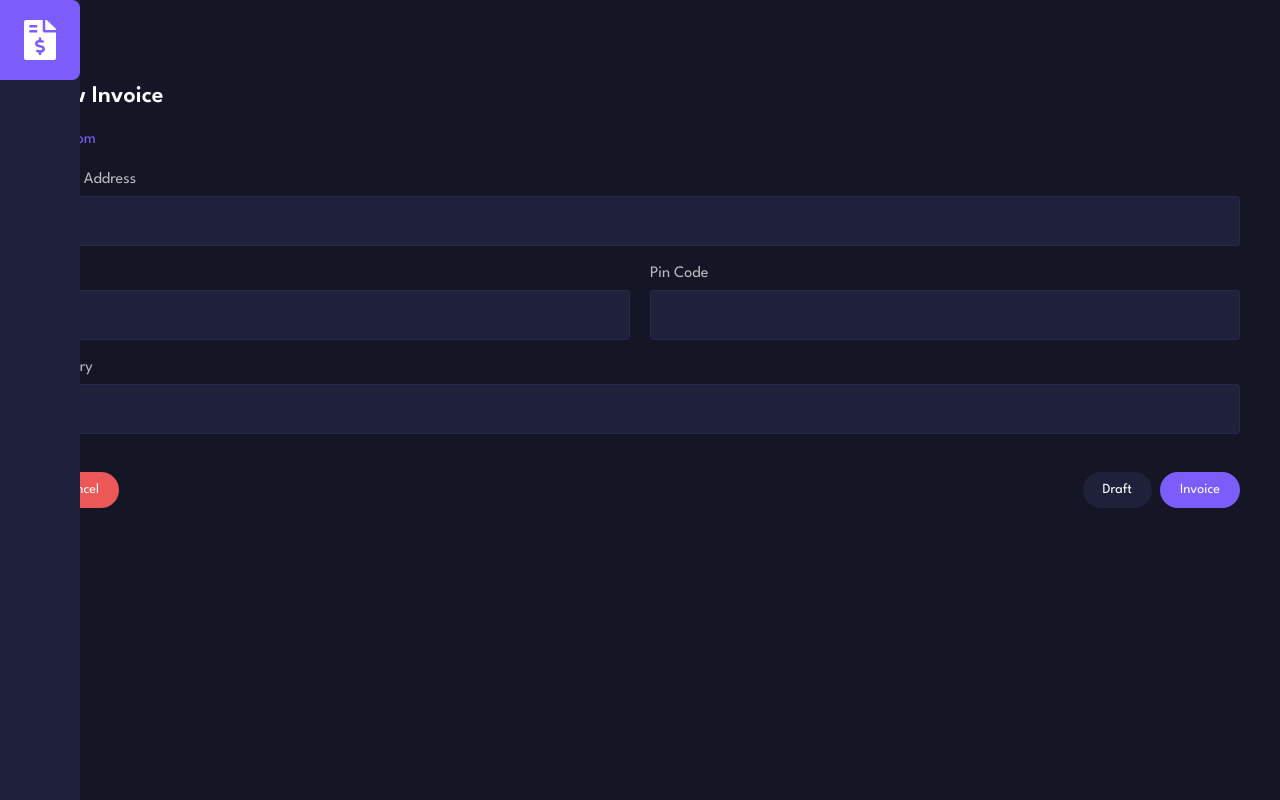
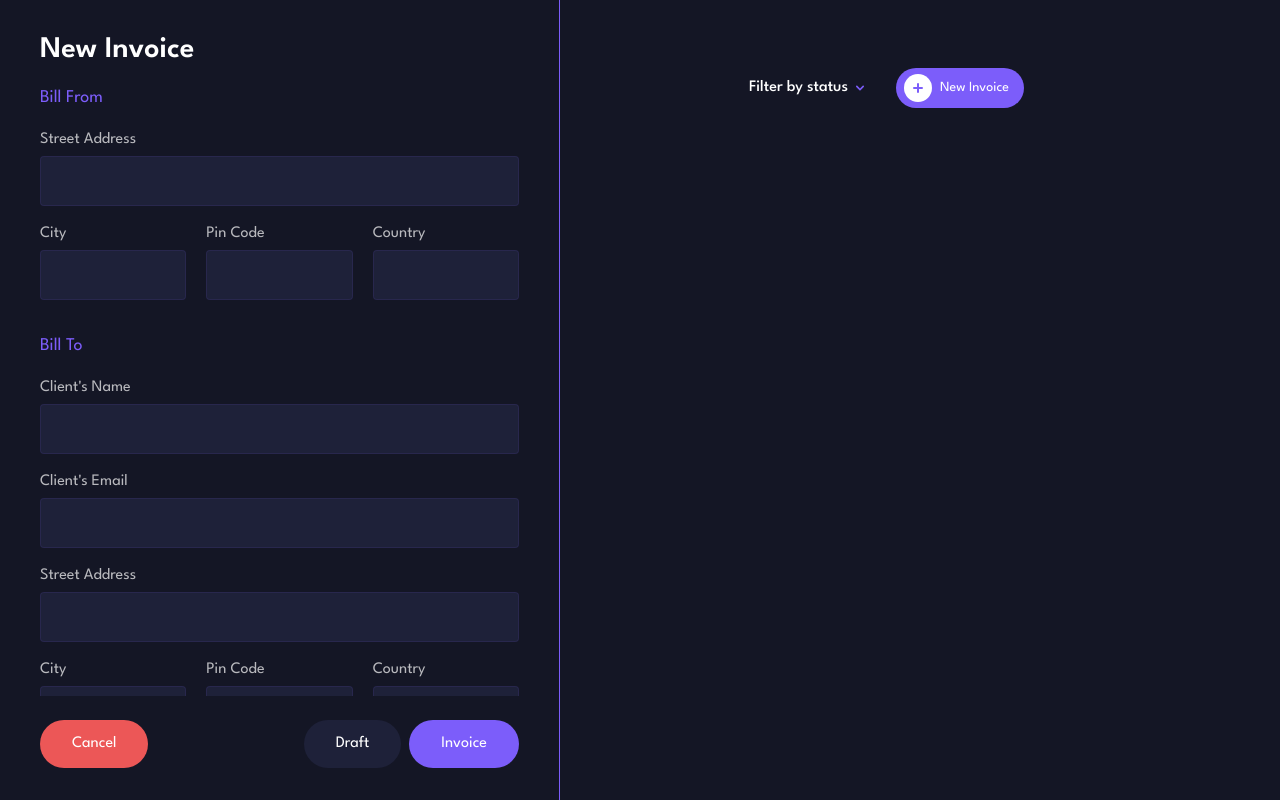
Before and after one commit to Farhaan9082/next-invoice-app, a Next.js app: page / in a window 1280 px wide. Both pictures are taken after a click on the element "New Invoice". Built offline with nearby package versions, Linux system fonts and the light colour scheme.

Commit message:
Form ui complete

```diff
--- a/components/form/FormFields.tsx
+++ b/components/form/FormFields.tsx
@@ -9,12 +9,14 @@ function FormFields() {
   const { values }: any = useFormikContext();
 
   return (
-    <div className="mt-4 overflow-y-scroll max-h-80 scrollbar-hide">
-      <div className="grid grid-cols-2 gap-x-5">
-        <h3 className="text-light-purple col-span-2">Bill From</h3>
+    <div className="mt-4 overflow-y-scroll flex flex-col scrollbar-hide">
+      <div className="grid grid-cols-2 gap-x-5 md:grid-cols-3">
+        <h3 className="text-light-purple col-span-2 md:col-span-3 lg:text-lg">
+          Bill From
+        </h3>
 
         <Input
-          className="col-span-2"
+          className="col-span-2 md:col-span-3"
           label="Street Address"
           name="billerStreetAddress"
           type="text"
@@ -32,30 +34,32 @@ function FormFields() {
           type="text"
         />
         <Input
-          className="col-span-2"
+          className="col-span-2 md:col-span-1"
           label="Country"
           name="billerCountry"
           type="text"
         />
       </div>
 
-      <div className="grid grid-cols-2 gap-x-5 mt-8">
-        <h3 className="text-light-purple col-span-2">Bill To</h3>
+      <div className="grid grid-cols-2 gap-x-5 mt-8 md:grid-cols-3">
+        <h3 className="text-light-purple col-span-2 md:col-span-3 lg:text-lg">
+          Bill To
+        </h3>
 
         <Input
-          className="col-span-2"
+          className="col-span-2 md:col-span-3"
           label="Client's Name"
           name="clientName"
           type="text"
         />
         <Input
-          className="col-span-2"
+          className="col-span-2 md:col-span-3"
           label="Client's Email"
           name="clientEmail"
           type="text"
         />
         <Input
-          className="col-span-2"
+          className="col-span-2 md:col-span-3"
           label="Street Address"
           name="clientStreetAddress"
           type="text"
@@ -73,7 +77,7 @@ function FormFields() {
           type="text"
         />
         <Input
-          className="col-span-2"
+          className="col-span-2 md:col-span-1"
           label="Country"
           name="clientCountry"
           type="text"
@@ -82,14 +86,14 @@ function FormFields() {
 
       <div className="grid grid-cols-2 gap-x-5 mt-8">
         <Input
-          className="col-span-2"
+          className="col-span-2 md:col-span-1"
           label="Invoice Date"
           name="invoiceDate"
           type="text"
           disabled
         />
         <Select
-          className="col-span-2"
+          className="col-span-2 md:col-span-1"
           label="Payment Terms"
           name="paymentTerms"
         >
@@ -126,7 +130,7 @@ function FormFields() {
                       total: 0,
                     })
                   }
-                  className="bg-purple w-full"
+                  className="bg-purple w-full mt-3"
                   type="button"
                 >
                   + Add New Item
--- a/components/form/InvoiceForm.tsx
+++ b/components/form/InvoiceForm.tsx
@@ -9,26 +9,33 @@ function InvoiceForm() {
   };
 
   return (
-    <div className="mt-20">
-      <h1 className="text-2xl font-semibold">New Invoice</h1>
-
     <Formik initialValues={initialValues} onSubmit={onSubmit}>
       {(props) => (
-          <>
         <Form>
+          <div className="grid grid-rows-form h-form-height py-10 mt-10 md:h-screen md:mt-0 md:py-8">
+            <h1 className="text-3xl font-semibold">New Invoice</h1>
             <FormFields />
-              <div className="mt-6 flex justify-between">
-                <Button onClick={() => {}} className="bg-red" type="button">Cancel</Button>
+            <div className="mt-6 pb-4 flex justify-between md:pb-0">
+              <Button onClick={() => {}} className="bg-red" type="button">
+                Cancel
+              </Button>
               <div>
-                  <Button onClick={() => {}} className="bg-purple mr-2" type="button">Draft</Button>
-                  <Button className="bg-light-purple" type="submit">Invoice</Button>
+                <Button
+                  onClick={() => {}}
+                  className="bg-purple mr-2"
+                  type="button"
+                >
+                  Draft
+                </Button>
+                <Button className="bg-light-purple" type="submit">
+                  Invoice
+                </Button>
+              </div>
             </div>
           </div>
         </Form>
-          </>
       )}
     </Formik>
-    </div>
   );
 }
 
--- a/components/form/InvoiceModal.tsx
+++ b/components/form/InvoiceModal.tsx
@@ -5,9 +5,9 @@ function InvoiceModal({ isOpen }: { isOpen: boolean }) {
     <div
       className={`${
         !isOpen ? `hidden` : ``
-      } absolute left-0 top-0 w-screen h-screen bg-dark-purple`}
+      } fixed left-0 top-0 w-screen h-full bg-dark-purple md:z-50 md:w-[35rem] md:border-r md:border-light-purple`}
     >
-      <div className="mx-auto flex-grow flex-col px-6 xs:px-8 md:px-10">
+      <div className="mx-auto px-6 xs:px-8 md:px-10">
         <InvoiceForm />
       </div>
     </div>
--- a/components/form/Item.tsx
+++ b/components/form/Item.tsx
@@ -8,7 +8,8 @@ interface item {
 }
 
 function Item({ index, helpers }: item) {
-  const { values, setFieldValue }: {values: any, setFieldValue: any} = useFormikContext();
+  const { values, setFieldValue }: { values: any; setFieldValue: any } =
+    useFormikContext();
 
   useEffect(() => {
     const total = values.items[index].quantity * values.items[index].price;
@@ -17,7 +18,10 @@ function Item({ index, helpers }: item) {
   }, [values.items[index].quantity, values.items[index].price]);
 
   return (
-    <div key={index} className="grid grid-cols-2 gap-x-5 mt-2 mb-4">
+    <div
+      key={index}
+      className="grid grid-cols-2 gap-x-5 mt-2 mb-4 md:grid-cols-3"
+    >
       <Input
         className="col-span-2"
         label="Item Name"
--- a/components/shared/Button.tsx
+++ b/components/shared/Button.tsx
@@ -10,7 +10,7 @@ interface button {
 export default function Button({ children, className, ...props }: button) {
   return (
     <button
-      className={`${className} px-5 py-2 rounded-full text-sm`}
+      className={`${className} px-6 py-2.5 rounded-full text-sm md:px-8 md:py-3 md:text-base`}
       {...props}
     >
       {children}
--- a/styles/globals.css
+++ b/styles/globals.css
@@ -6,6 +6,6 @@
 
 @layer base {
     body {
-        @apply bg-dark-purple text-white font-body min-h-screen;
+        @apply bg-dark-purple text-white font-body;
     }
 }
--- a/tailwind.config.js
+++ b/tailwind.config.js
@@ -23,6 +23,12 @@ module.exports = {
         'dark-purple': '#141625',
         'red': '#ec5757',
       },
+      gridTemplateRows: {
+        'form': 'min-content 1fr min-content',
+      },
+      height: {
+        'form-height': 'calc(100vh - 5rem)',
+      },
     },
   },
   plugins: [
```
Lines whose indentation alone changed are shown as unchanged.
